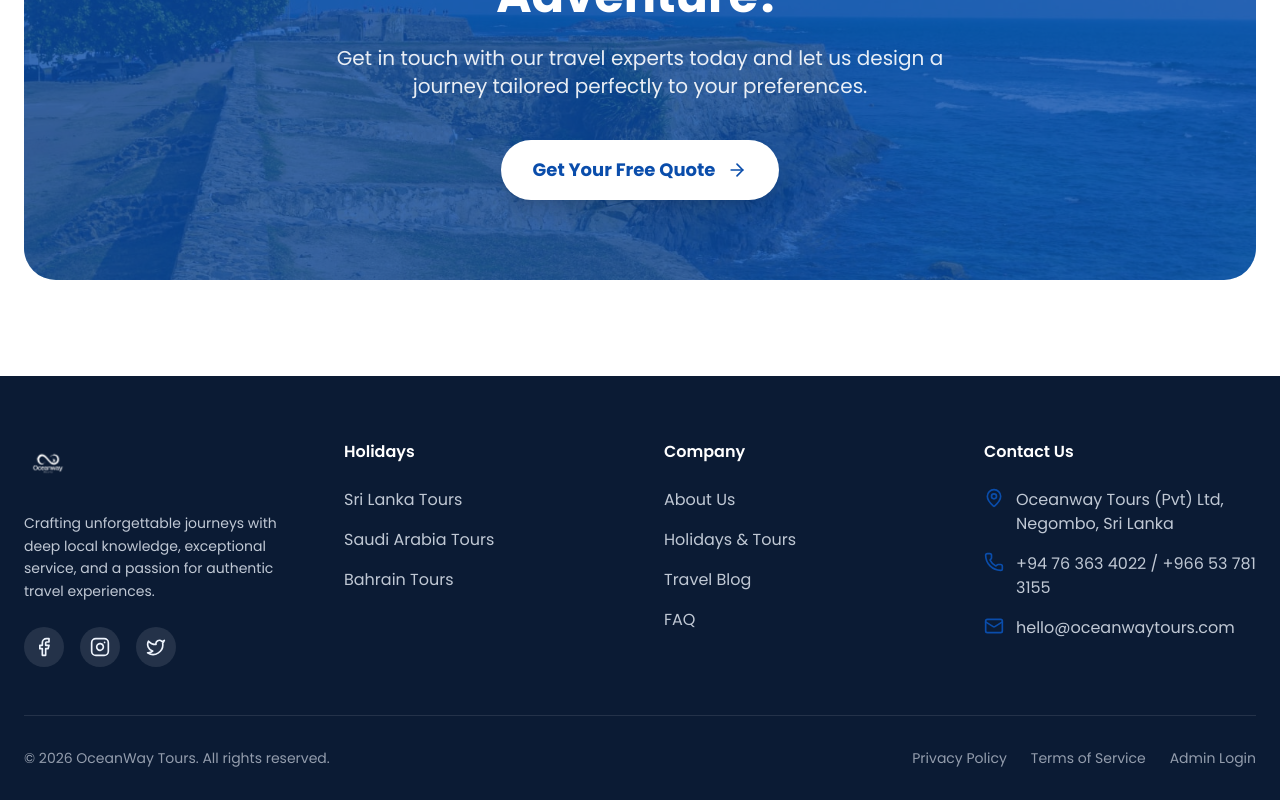
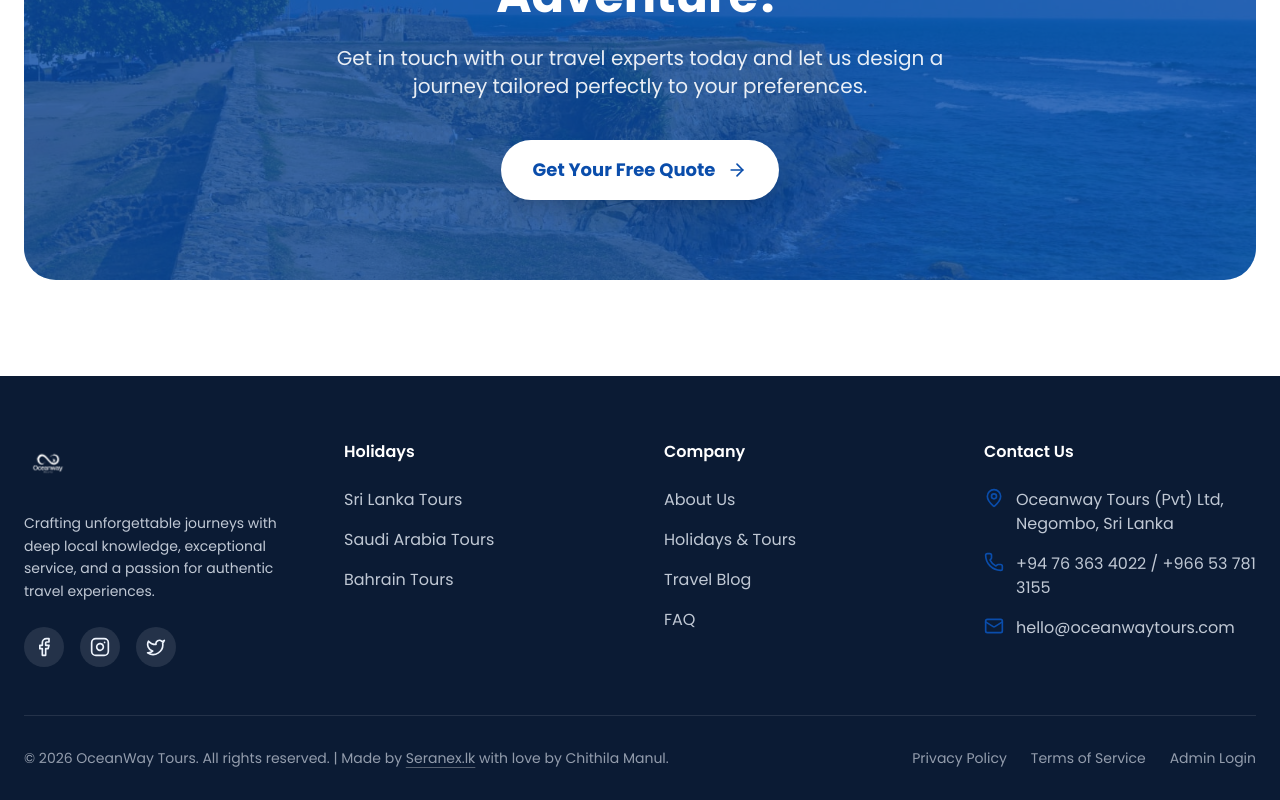
Before and after one commit to chithilamanul1/oceanway-tours-, a Next.js app: page / in a window 1280 px wide. Shown: the part 8638-9438 px from the top of the page. Built offline with nearby package versions, Linux system fonts and the light colour scheme; no server answers; the database is empty.

Commit message:
chore: add developer credits to footer

```diff
--- a/src/components/layout/SiteFooter.tsx
+++ b/src/components/layout/SiteFooter.tsx
@@ -71,8 +71,9 @@ export default function SiteFooter() {
         </div>
 
         <div className="border-t border-white/10 pt-8 flex flex-col md:flex-row justify-between items-center gap-4">
-          <p className="text-mist/60 text-sm">
-            &copy; 2026 OceanWay Tours. All rights reserved.
+          <p className="text-mist/60 text-sm text-center md:text-left">
+            &copy; 2026 OceanWay Tours. All rights reserved.<br className="md:hidden" />
+            <span className="hidden md:inline"> | </span>Made by <a href="https://seranex.lk" target="_blank" rel="noopener noreferrer" className="hover:text-white transition-colors underline decoration-white/30 underline-offset-4">Seranex.lk</a> with love by Chithila Manul.
           </p>
           <div className="flex gap-6 text-sm">
             <Link href="/privacy" className="text-mist/60 hover:text-white transition-colors">Privacy Policy</Link>
```
